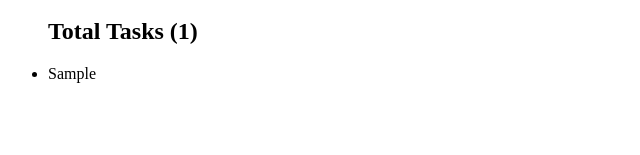
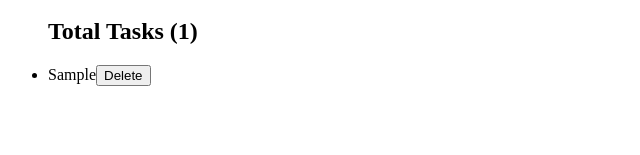
Before and after one commit to Bhawna0034/Todo-React-TypeScript, a React (Vite) app: page / in a window 1280 px wide. Both pictures are taken after typing "Sample" into the empty fields and a click on the button "Add". Shown: the part 137-292 px from the top of the page, without its empty margins (0-640 px from the left). Built offline with nearby package versions, Linux system fonts and the light colour scheme.

Commit message:
Added Delete Task Functionality

```diff
--- a/src/App.tsx
+++ b/src/App.tsx
@@ -9,7 +9,7 @@ function App() {
   const [tasks, setTasks] = useState<Task[]>([]);
 
   const addTask = (taskName: string) => {
-    console.info(taskName);
+    // console.info(taskName);
     setTasks([
       ...tasks,
       {
@@ -20,6 +20,11 @@ function App() {
     ]);
   };
 
+  const deleteTask = (taskId: number)=> {
+    // console.info("Delete Task: ", taskId);
+    setTasks(tasks.filter(task => task.id !== taskId));
+  }
+
   return (
     <div>
       <h1>Tasks</h1>
@@ -28,7 +33,7 @@ function App() {
       <TaskList>
         <TaskListHeader count={tasks.length} />
         {tasks.map((task) => (
-          <TaskListItem key={task.id}>{task.title}</TaskListItem>
+          <TaskListItem key={task.id} onDelete={deleteTask} task={task}>{task.title}</TaskListItem>
         ))}
       </TaskList>
     </div>
--- a/src/TaskListItem.tsx
+++ b/src/TaskListItem.tsx
@@ -1,8 +1,23 @@
-// type TaskListItemProps = {
-//     title: string;
-// };
+import { Task } from "./types";
 
-export default function TaskListItem({children}:React.PropsWithChildren){
-    // console.info("TaskListItem Rendered");
-    return <li>{children}</li>
+type TaskListItemProps = {
+    task: Task;
+    onDelete: (id: number) => void;
+    children: React.ReactNode;
+};
+
+export default function TaskListItem({task, onDelete, children }: TaskListItemProps) {
+  // console.info("TaskListItem Rendered");
+
+  return (
+    <>
+
+      <li>{children}
+      <button onClick={() => onDelete(task.id)}>Delete</button>
+      </li>
+
+
+
+    </>
+  );
 }
```
Also changed, not shown: 1 other file (tests, documents, lock files or other folders).
